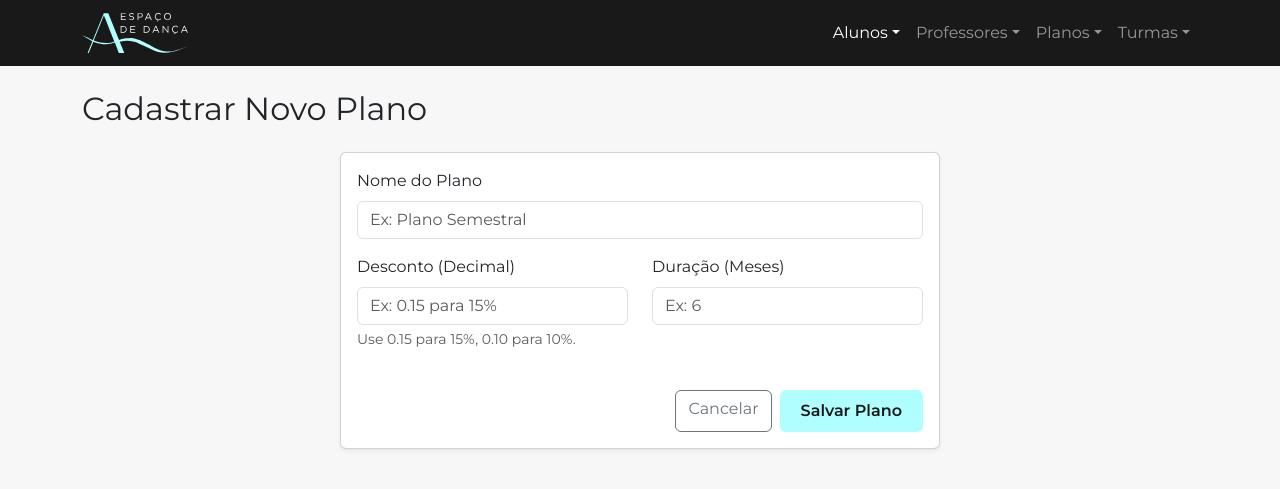
After one commit to VitorPasiani/gestao_escola_danca, a Flask app: page /cadastrar_plano in a window 1280 px wide. The commit adds this page. Shown: the top 489 px of the page. Run offline with Flask 3, Linux system fonts and the light colour scheme.

Commit message:
feat: implementacao do modulo de planos com soft delete e interface dinamica
- Criacao das telas unificadas de cadastro e listagem de planos seguindo padrao DRY.
- Adicao da coluna 'ativo' na tabela de planos do banco de dados.
- Implementacao de inativacao (soft delete) e exclusao definitiva com tratamento de erros (IntegrityError).
- Adicao da rota e link no menu para o arquivo morto de planos.
- Correcao de nomenclatura e redirecionamento na exclusao definitiva.

```diff
--- a/app.py
+++ b/app.py
@@ -19,7 +19,14 @@ from operacoes import (
     inativar_turma,
     deletar_turma_definitivo,
     buscar_turma,
-    verificar_conflito_sala
+    verificar_conflito_sala,
+    cadastrar_plano,
+    atualizar_plano,
+    listar_planos,
+    inativar_plano,
+    buscar_plano,
+    deletar_plano_definitivo,
+    listar_planos_inativos
 )
 
 import sqlite3
@@ -75,7 +82,7 @@ def rota_inativar_aluno(id_aluno):
 @app.route('/alunos_inativos')
 def pagina_alunos_inativos():
     lista_banco = listar_alunos_inativos()
-    return render_template('listar_alunos_inativos.html', lista_de_alunos=lista_banco)
+    return render_template('listar_alunos.html', lista_de_alunos=lista_banco, inativos=True)
 
 @app.route('/reativar_aluno/<int:id_aluno>')
 def rota_reativar_aluno(id_aluno):
@@ -166,7 +173,7 @@ def rota_editar_professor(id_professor):
 
     return render_template('cadastrar_professor.html', professor=professor_encontrado, editando=True)
 
-## TURMAS ##
+### TURMAS ###
 @app.route('/cadastrar_turma', methods=['GET', 'POST'])
 def rota_cadastrar_turma():
     if request.method == 'POST':
@@ -283,6 +290,62 @@ def rota_excluir_turma(id_turma):
     flash(mensagem, categoria)
     return redirect('/turmas_inativas')
 
+### PLANOS ###
+@app.route('/cadastrar_plano', methods=['GET', 'POST'])
+def pagina_cadastrar_plano():
+    if request.method == 'POST':
+        nome_plano = request.form.get('nome_plano')
+        percentual_desconto = request.form.get('percentual_desconto')
+        duracao_meses = request.form.get('duracao_meses')
+
+        mensagem = cadastrar_plano(nome_plano, percentual_desconto, duracao_meses)
+        flash(mensagem, 'success')
+        return redirect('/planos')
+
+    return render_template('cadastrar_plano.html', valores_antigos={})
+
+@app.route('/planos')
+def pagina_listar_planos():
+    planos_banco = listar_planos()
+    return render_template('listar_planos.html', lista_de_planos=planos_banco)
+
+@app.route('/excluir_plano/<int:id_plano>')
+def rota_excluir_plano(id_plano):
+    mensagem, categoria = deletar_plano_definitivo(id_plano)
+    flash(mensagem, categoria)
+    return redirect('/planos_inativos')
+
+@app.route('/inativar_plano/<int:id_plano>')
+def rota_inativar_plano(id_plano):
+    mensagem = inativar_plano(id_plano)
+    flash(mensagem, 'success')
+    return redirect('/planos')
+
+@app.route('/planos_inativos')
+def pagina_planos_inativos():
+    planos_banco = listar_planos_inativos()
+    return render_template('listar_planos.html', lista_de_planos=planos_banco, inativos=True)
+
+@app.route('/editar_plano/<int:id_plano>', methods=['GET', 'POST'])
+def rota_editar_plano(id_plano):
+    if request.method == 'POST':
+        dados_novos = {
+            "nome_plano": request.form.get('nome_plano'),
+            "percentual_desconto": request.form.get('percentual_desconto'),
+            "duracao_meses": request.form.get('duracao_meses')
+        }
+
+        mensagem = atualizar_plano(id_plano, **dados_novos)
+        flash(mensagem, 'success')
+        return redirect('/planos')
+
+    plano_encontrado = buscar_plano(id_plano)
+    if not plano_encontrado:
+        flash("Plano não encontrado!", "danger")
+        return redirect('/planos')
+
+    return render_template('cadastrar_plano.html', valores_antigos=plano_encontrado, editando=True, id_plano=id_plano)
+
 ## MAIN ##
 if __name__ == '__main__':
     app.run(debug=True)
--- a/banco_dados.py
+++ b/banco_dados.py
@@ -41,7 +41,8 @@ def inicializar_banco():
             id_plano INTEGER PRIMARY KEY AUTOINCREMENT,
             nome_plano TEXT NOT NULL,
             percentual_desconto REAL NOT NULL,
-            duracao_meses INTEGER DEFAULT 1
+            duracao_meses INTEGER DEFAULT 1,
+            ativo INTEGER DEFAULT 1
         )
     ''')
 
--- a/templates/base.html
+++ b/templates/base.html
@@ -32,6 +32,15 @@
                         <ul class="dropdown-menu shadow-sm">
                             <li><a class="dropdown-item" href="/cadastrar_professor">Novo Professor</a></li>
                             <li><a class="dropdown-item" href="/professores">Lista de Professores</a></li>
+                        </ul>
+                    </li>
+
+                    <li class="nav-item dropdown">
+                        <a class="nav-link dropdown-toggle" href="#" role="button" data-bs-toggle="dropdown">Planos</a>
+                        <ul class="dropdown-menu shadow-sm">
+                            <li><a class="dropdown-item" href="/cadastrar_plano">Novo Plano</a></li>
+                            <li><a class="dropdown-item" href="/planos">Planos Ativos</a></li>
+                            <li><a class="dropdown-item" href="/planos_inativos">Planos Inativos</a></li>
                         </ul>
                     </li>
 
--- /dev/null
+++ b/templates/cadastrar_plano.html
@@ -0,0 +1,48 @@
+{% extends 'base.html' %}
+
+{% block titulo %}
+    {% if editando %}Editar Plano{% else %}Novo Plano{% endif %} - ATO Espaço de Dança
+{% endblock %}
+
+{% block conteudo %}
+    <h2 class="mb-4">{% if editando %}Editar Plano{% else %}Cadastrar Novo Plano{% endif %}</h2>
+
+    <div class="card shadow-sm" style="max-width: 600px; margin: 0 auto;">
+        <div class="card-body">
+
+            <form action="{% if editando %}/editar_plano/{{ id_plano }}{% else %}/cadastrar_plano{% endif %}" method="POST">
+
+                <div class="mb-3">
+                    <label for="nome_plano" class="form-label">Nome do Plano</label>
+                    <input type="text" class="form-control" id="nome_plano" name="nome_plano"
+                           value="{{ valores_antigos.get('nome_plano', '') }}"
+                           placeholder="Ex: Plano Semestral" required>
+                </div>
+
+                <div class="row">
+                    <div class="col-md-6 mb-3">
+                        <label for="percentual_desconto" class="form-label">Desconto (Decimal)</label>
+                        <input type="number" step="0.01" class="form-control" id="percentual_desconto" name="percentual_desconto"
+                               value="{{ valores_antigos.get('percentual_desconto', '') }}"
+                               placeholder="Ex: 0.15 para 15%" required>
+                        <div class="form-text">Use 0.15 para 15%, 0.10 para 10%.</div>
+                    </div>
+
+                    <div class="col-md-6 mb-3">
+                        <label for="duracao_meses" class="form-label">Duração (Meses)</label>
+                        <input type="number" class="form-control" id="duracao_meses" name="duracao_meses"
+                               value="{{ valores_antigos.get('duracao_meses', '') }}"
+                               placeholder="Ex: 6" required>
+                    </div>
+                </div>
+
+                <div class="d-grid gap-2 d-md-flex justify-content-md-end mt-4">
+                    <a href="/planos" class="btn btn-outline-secondary">Cancelar</a>
+                    <button type="submit" class="btn badge-ato" style="font-size: 1rem; padding: 8px 20px;">Salvar Plano</button>
+                </div>
+
+            </form>
+
+        </div>
+    </div>
+{% endblock %}
```
Also changed, not shown: operacoes.py (+40 -7 lines), templates/listar_alunos.html (+20 -9 lines), templates/listar_alunos_inativos.html (deleted, +0 -42 lines), templates/listar_planos.html (added, +56 -0 lines).
